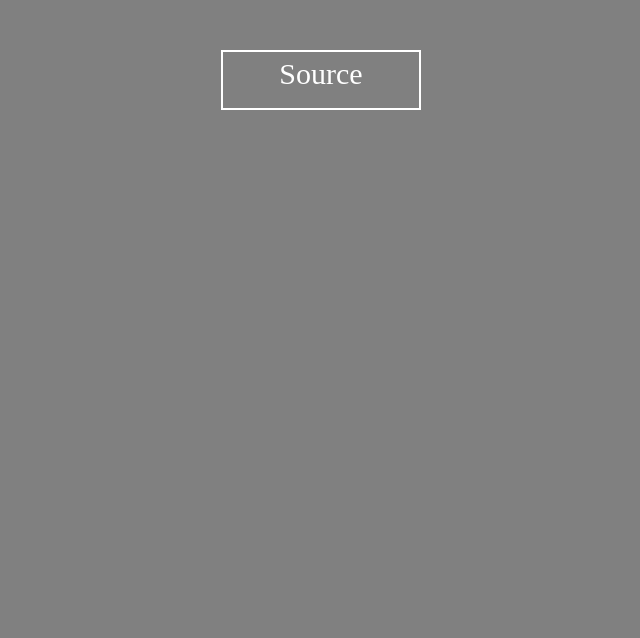
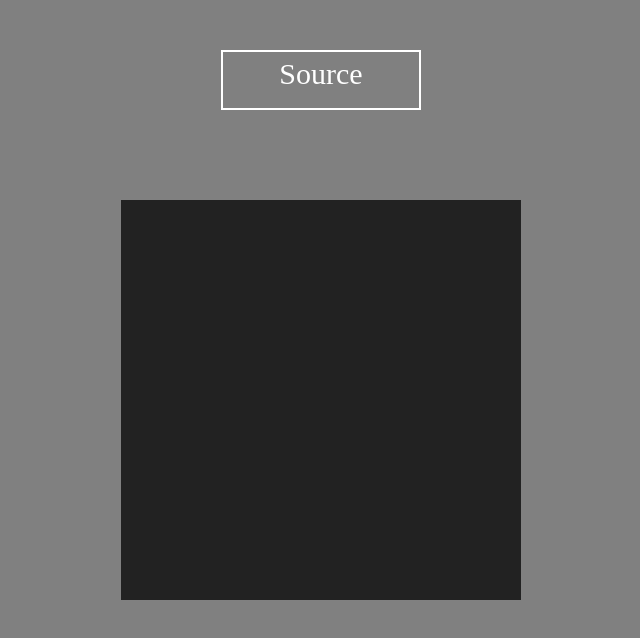
Before and after one commit to MaximLutay/qualium, a website: page source/index.html in a window 1280 px wide. Shown: the whole page, without its empty margins (319-959 px from the left). Drawn offline with Linux system fonts and the light colour scheme.

Commit message:
Update style.css

```diff
--- a/source/style.css
+++ b/source/style.css
@@ -9,7 +9,7 @@ body{
 position: absolute;
 width: 400px;
 height:400px;
-background-color: grey;
+background-color: #222;
 overflow: hidden;
 z-index: 2;}
 
```
